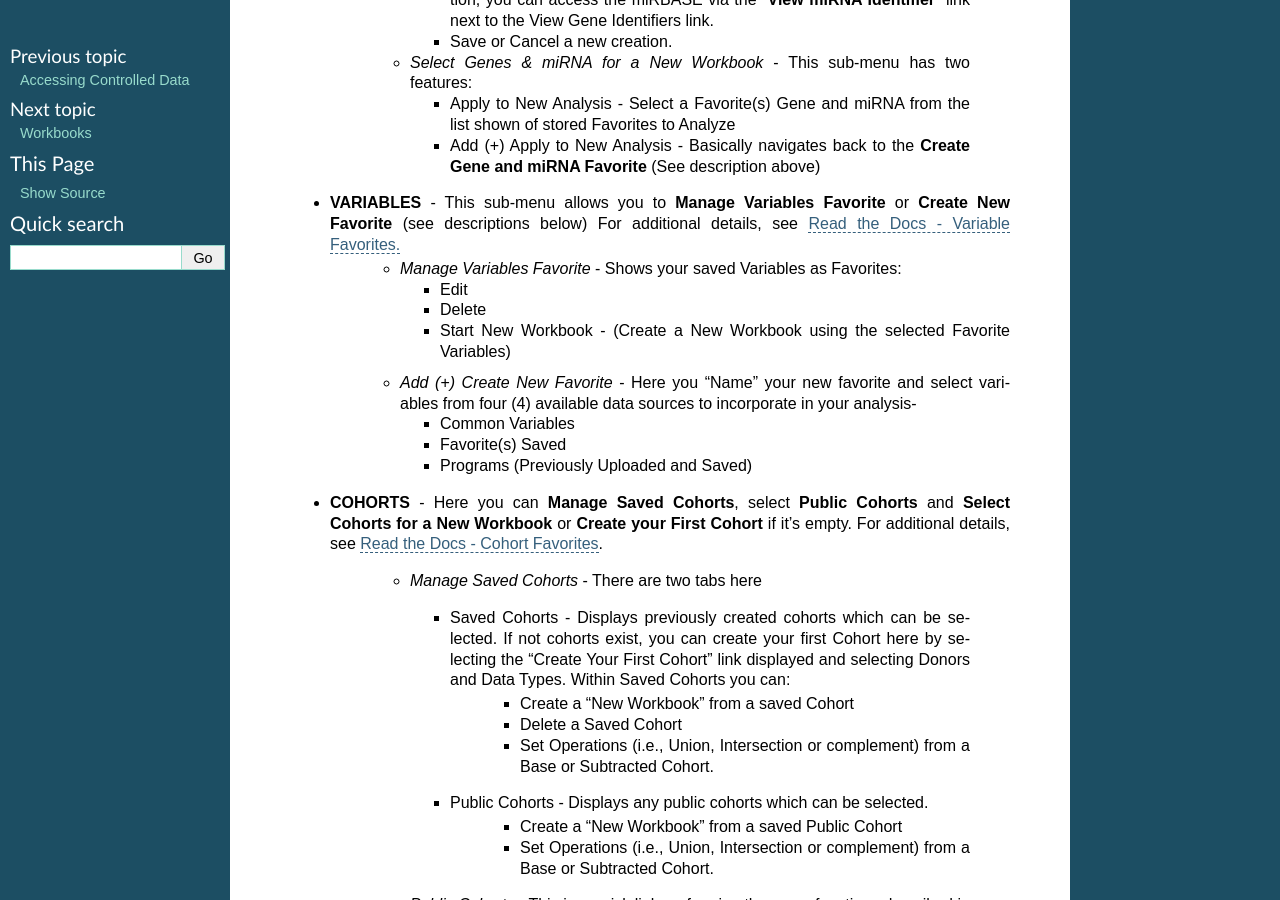
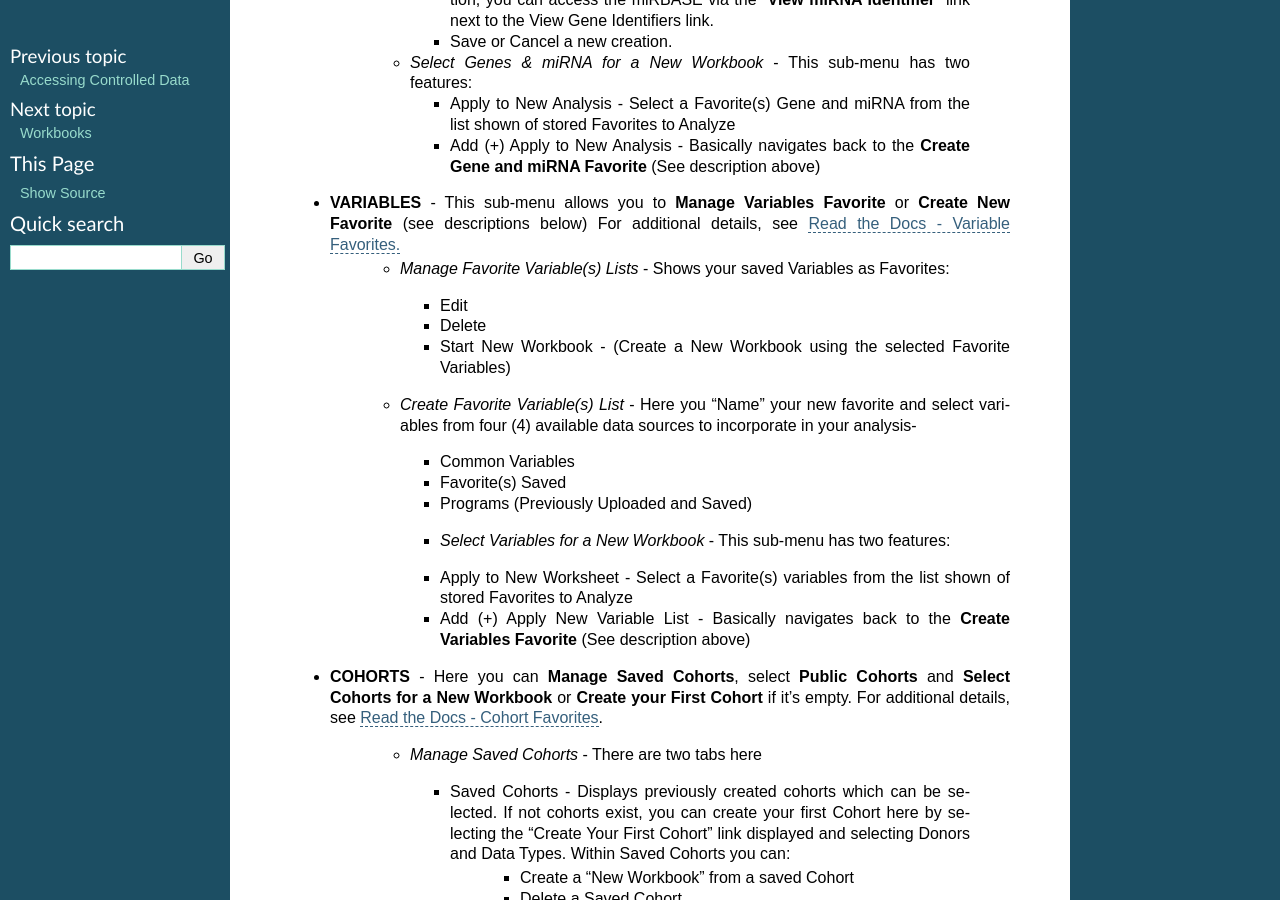
Before and after one commit to isb-cgc/readthedocs, a Sphinx documentation site: the page built from docs/source/sections/webapp/Menu.rst, in a window 1280 px wide and 900 px high, scrolled down 1525 px. Built offline with Sphinx 7.4.7, drawn with Linux system fonts in a browser that asks for light colours; pages that are not in the unit, such as notebooks, are missing from menus.

Commit message:
Update Menu.rst

```diff
--- a/docs/source/sections/webapp/Menu.rst
+++ b/docs/source/sections/webapp/Menu.rst
@@ -59,17 +59,22 @@ The Menu bar's purpose is to supply quick and common links for application-speci
       * Add (+) Apply to New Analysis - Basically navigates back to the **Create Gene and miRNA Favorite** (See description above)
 
  * **VARIABLES** -  This sub-menu allows you to **Manage Variables Favorite** or **Create New Favorite** (see descriptions below) For additional details, see `Read the Docs - Variable Favorites. <http://isb-cancer-genomics-cloud.readthedocs.org/en/latest/sections/webapp/Variable-Favorites.html>`_
-    - *Manage Variables Favorite* - Shows your saved Variables as Favorites:
+    - *Manage Favorite Variable(s) Lists* - Shows your saved Variables as Favorites:
 
       * Edit
       * Delete
       * Start New Workbook - (Create a New Workbook using the selected Favorite Variables)
 
-    - *Add (+) Create New Favorite* - Here you "Name" your new favorite and select variables from four (4) available data sources to incorporate in your analysis-
+    - *Create Favorite Variable(s) List* - Here you "Name" your new favorite and select variables from four (4) available data sources to incorporate in your analysis-
 
       * Common Variables
       * Favorite(s) Saved
       * Programs (Previously Uploaded and Saved)
+
+      - *Select Variables for a New Workbook* - This sub-menu has two features:
+
+      * Apply to New Worksheet - Select a Favorite(s) variables from the list shown of stored Favorites to Analyze
+      * Add (+) Apply New Variable List - Basically navigates back to the **Create Variables Favorite** (See description above)
 
  * **COHORTS** - Here you can **Manage Saved Cohorts**, select **Public Cohorts** and **Select Cohorts for a New Workbook** or **Create your First Cohort** if it's empty. For additional details, see `Read the Docs - Cohort Favorites <http://isb-cancer-genomics-cloud.readthedocs.org/en/latest/sections/webapp/Saved-Cohorts.html>`_.
 
```
